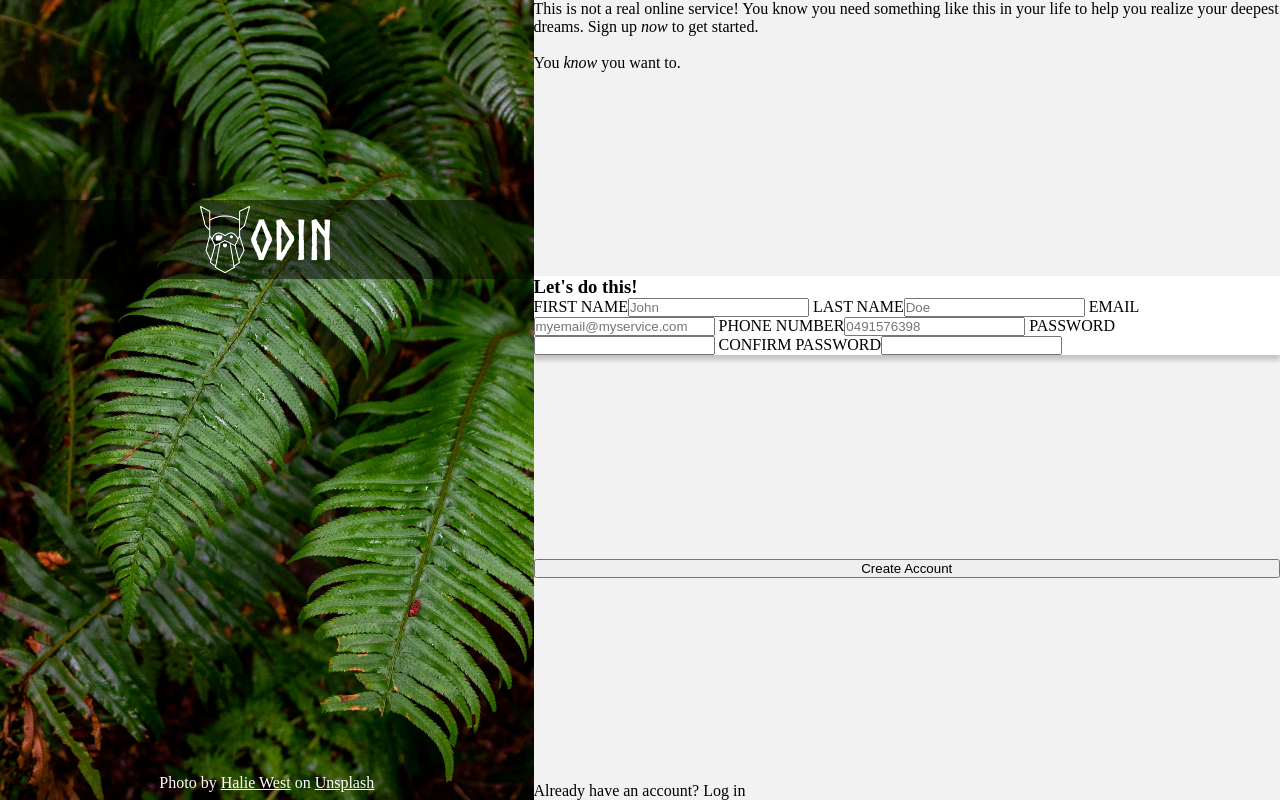
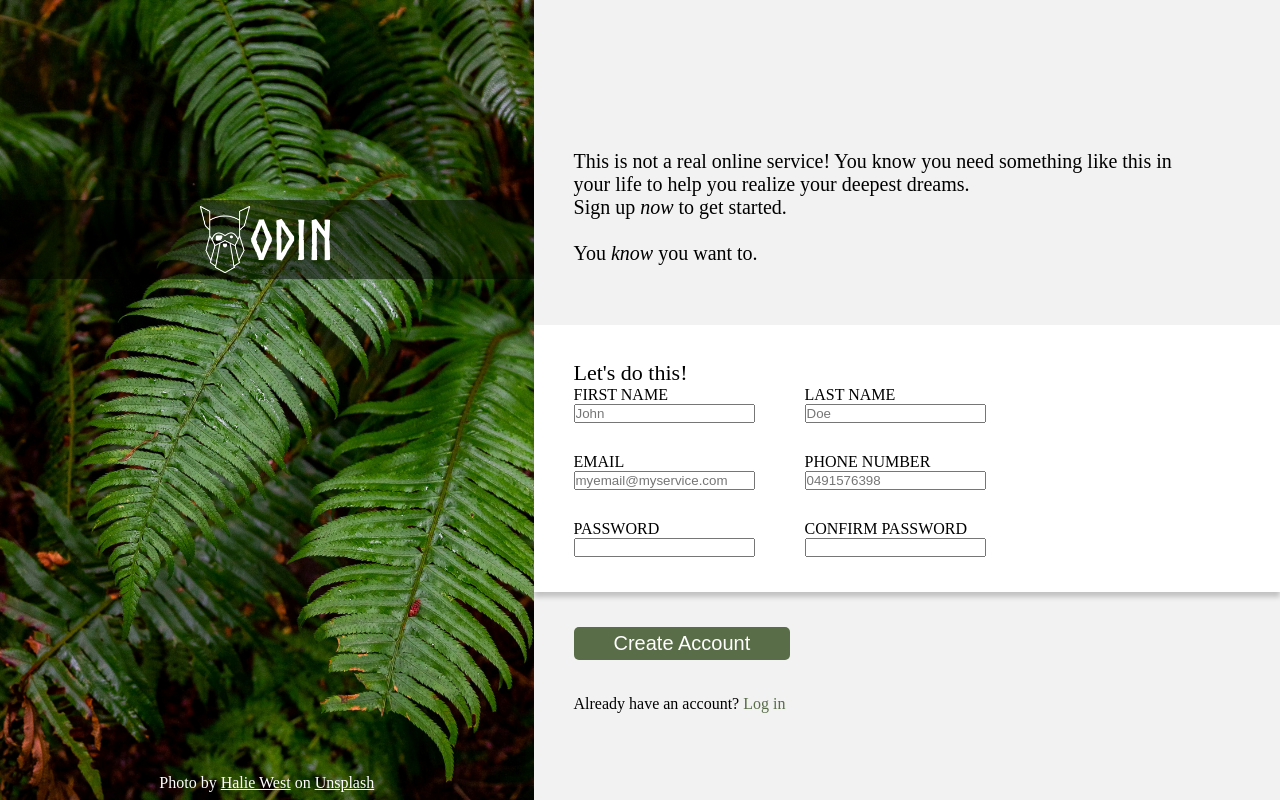
Before and after one commit to Winderator/odin-sign-up-form, a plain HTML site: page index.html in a window 1280 px wide. Drawn offline with Linux system fonts and the light colour scheme.

Commit message:
Style cta, submit button, login

```diff
--- a/index.html
+++ b/index.html
@@ -16,21 +16,29 @@
         <img id="plant" src="halie-west-25xggax4bSA-unsplash.jpg" alt="Tranquil image of leaved plant.">
     </div>
     <div id="right-section">
-        <p>
-            This is not a real online service! You know you need something like this in your life to help you realize your deepest dreams.
+        <p id="call-to-action">
+            This is not a real online service! You know you need something like this in your life to help you realize your deepest dreams.<br>
             Sign up <em>now</em> to get started.<br><br>You <em>know</em> you want to.
         </p>
         <form id="form">
             <h3>Let's do this!</h3>
+            <div class="inputs">
+                <div class="name">
                     <label>FIRST NAME<input type="text" id="first_name" name="user_first_name" placeholder="John" required></label>
                     <label>LAST NAME<input type="text" id="last_name" name="user_last_name" placeholder="Doe" required></label>
+                </div>
+                <div class="contact">
                     <label>EMAIL<input type="email" id="email" name="user_email" placeholder="myemail@myservice.com" required></label>
                     <label>PHONE NUMBER<input type="tel" id="phone" name="user_phone" placeholder="0491576398" required></label>
+                </div>
+                <div class="password">
                     <label>PASSWORD<input type="password" id="password" name="user_password" required></label>
                     <label>CONFIRM PASSWORD<input type="password" id="password_confirm" name="user_password_confirm"required></label>
+                </div>
+            </div>
         </form>
-        <button type="submit" form="form">Create Account</button>
-        <p>Already have an account? <a>Log in</a></p>
+        <button id="submit" type="submit" form="form">Create Account</button>
+        <p id="log-in">Already have an account? <a href="">Log in</a></p>
     </div>
 </body>
 </html>
--- a/styles.css
+++ b/styles.css
@@ -73,11 +73,65 @@ a {
 
     display: flex;
     flex-direction: column;
-    justify-content: space-between;
+    justify-content: flex-start;
     background-color: var(--right-section-background-darker);
 }
 
+#call-to-action {
+    margin-top: 150px;
+    margin-left: 40px;
+    font-size: 20px;
+    font-weight: 500;
+    max-width: 62ch;
+}
+
+form h3 {
+    font-size: 22px;
+    font-weight: 500;
+}
+
 form {
+    padding: 35px 40px;
+    margin-top: 60px;
     background-color: white;
     box-shadow: 0 5px 5px 0 rgba(0,0,0,20%);
 }
+
+.inputs {
+    display:flex;
+    flex-direction: column;
+    gap: 30px;
+}
+
+.name, .contact, .password {
+    display: flex;
+    gap: 50px;
+}
+
+.name label, .contact label, .password label {
+    display: flex;
+    flex-direction: column;
+}
+
+#submit {
+    margin-left: 40px;
+    margin-top: 35px;
+    padding: 5px 40px;
+    align-self: flex-start;
+    font-size: 20px;
+    color: white;
+    background-color: #596D48;
+    border: none;
+    border-radius: 5px;
+}
+
+#log-in {
+    margin-left: 40px;
+    margin-top: 35px;
+    font-weight: 500;
+}
+
+#log-in a {
+    text-decoration: none;
+    color: #596D48;
+}
```
Lines whose indentation alone changed are shown as unchanged.
